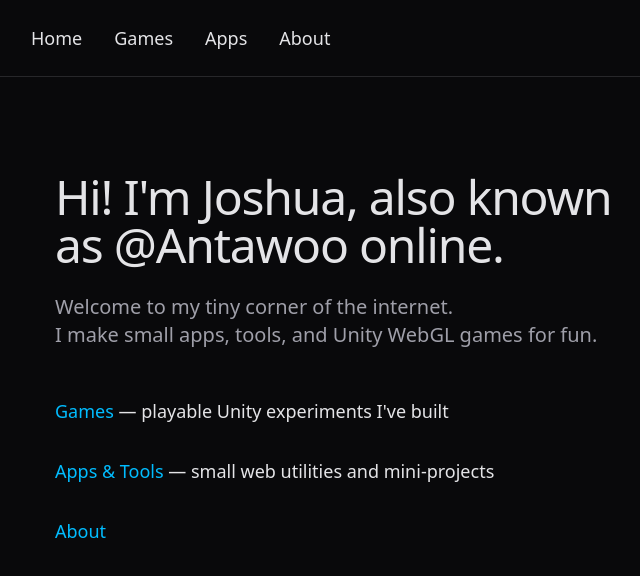
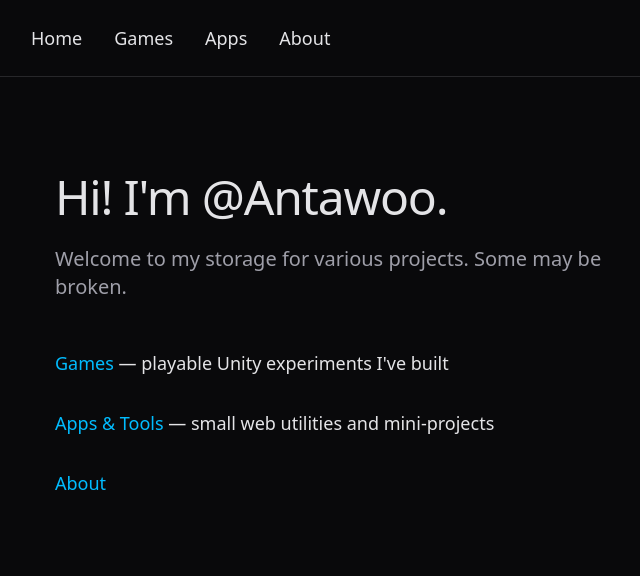
Before and after one commit to Anta-git/Anta-tools, a React (Vite) app: page / in a window 1280 px wide. Shown: the top 576 px of the page, without its empty margins (297-937 px from the left). Built offline with nearby package versions, Linux system fonts and the light colour scheme.

Commit message:
Update home page

```diff
--- a/src/pages/Home.tsx
+++ b/src/pages/Home.tsx
@@ -6,12 +6,11 @@ export default function Home() {
   return (
     <div className="max-w-2xl mx-auto px-6 py-12">
       <h1 className="text-5xl font-light tracking-tight mb-6">
-        Hi! I'm Joshua, also known as @Antawoo online.
+        Hi! I'm @Antawoo.
       </h1>
 
       <p className="text-xl mb-12 text-zinc-400">
-        Welcome to my tiny corner of the internet.
-        <br />I make small apps, tools, and Unity WebGL games for fun.
+        Welcome to my storage for various projects. Some may be broken.
       </p>
 
       {/* Quick-nav links to each section of the site */}
```
